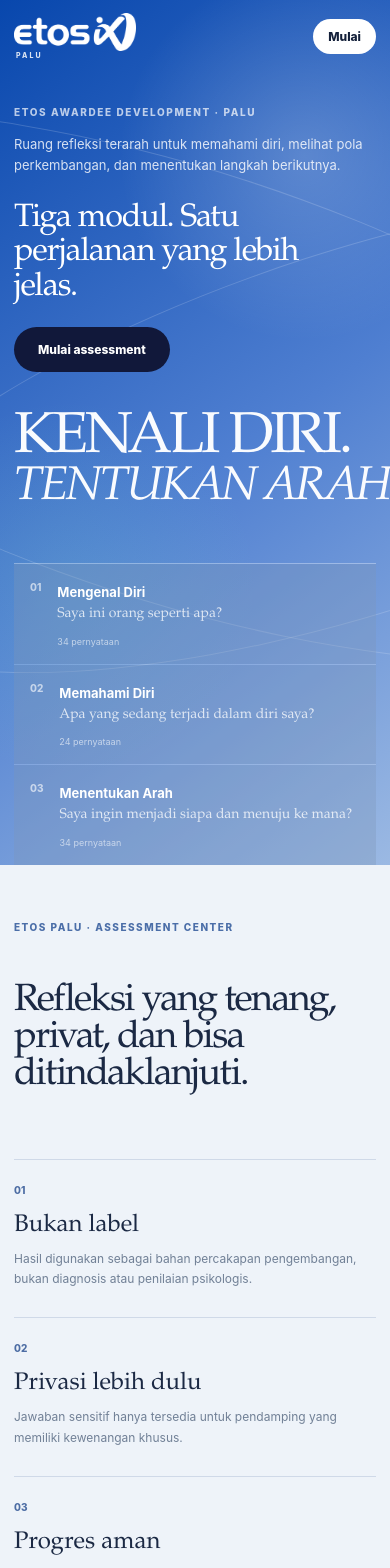
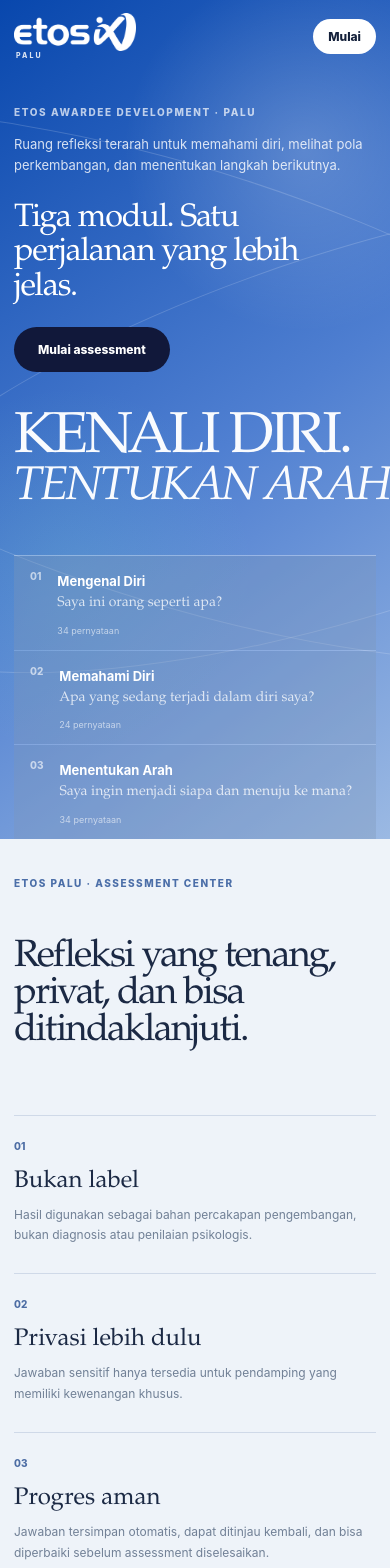
Before and after one commit to shadiqalfatih2-sudo/asasemen-etos, a Next.js app: page / in a window 390 px wide. Shown: the top 1568 px of the page. Built offline with nearby package versions, Linux system fonts and the light colour scheme.

Commit message:
Raise reflection section and tighten hero transition

```diff
--- a/app/hero-responsive.css
+++ b/app/hero-responsive.css
@@ -4,27 +4,31 @@
 .hero-stage{padding-top:58px;gap:clamp(48px,7vw,92px);align-items:end}
 .hero-note{max-width:370px}
 .hero-cta{max-width:360px}
-.hero-display{padding:56px 0 76px}
+.hero-display{padding:56px 0 58px}
 .hero-display h1{font-size:clamp(72px,9.35vw,142px);line-height:.83;letter-spacing:-.055em;max-width:100%}
 .hero-display h1 em{display:block;margin-left:clamp(72px,9vw,138px);font-size:.9em;line-height:.88;white-space:nowrap}
 .hero-modules{margin-top:0}
+.hero-modules article{padding-top:17px;padding-bottom:17px}
+.principles{padding-top:50px}
 .brand-lockup{display:inline-flex;flex-direction:column;align-items:flex-start;line-height:1}
 .brand-region{margin-top:1px;padding-left:3px;font-size:9px;line-height:1;font-weight:800;letter-spacing:.32em;text-transform:uppercase}
 
 @media (min-width:901px) and (max-width:1220px){
   .hero-stage{padding-top:50px;gap:56px}
-  .hero-display{padding:50px 0 68px}
+  .hero-display{padding:50px 0 54px}
   .hero-display h1{font-size:clamp(78px,9.1vw,112px)}
   .hero-display h1 em{margin-left:clamp(52px,7vw,86px);font-size:.88em}
+  .principles{padding-top:46px}
 }
 
 @media (min-width:901px) and (max-height:820px){
   .nav-wrap{height:76px}
   .hero-stage{padding-top:32px}
-  .hero-display{padding:38px 0 52px}
+  .hero-display{padding:38px 0 42px}
   .hero-display h1{font-size:clamp(72px,8.35vw,118px)}
   .hero-display h1 em{font-size:.87em;margin-left:clamp(44px,6.5vw,94px)}
-  .hero-modules article{padding-top:17px;padding-bottom:17px}
+  .hero-modules article{padding-top:14px;padding-bottom:14px}
+  .principles{padding-top:38px}
 }
 
 @media (max-width:900px){
@@ -32,9 +36,10 @@
   .hero-stage{grid-template-columns:1fr;gap:30px;padding-top:34px;align-items:start}
   .hero-note{max-width:520px}
   .hero-cta{justify-self:start;max-width:430px}
-  .hero-display{padding:46px 0 58px}
+  .hero-display{padding:46px 0 50px}
   .hero-display h1{font-size:clamp(60px,11vw,86px);line-height:.88;letter-spacing:-.05em}
   .hero-display h1 em{margin-left:0;font-size:.82em;line-height:.94;white-space:nowrap}
+  .principles{padding-top:44px}
 }
 
 @media (max-width:600px){
@@ -43,24 +48,28 @@
   .hero-stage{padding-top:28px;gap:26px}
   .hero-note p{max-width:33rem;font-size:13px;line-height:1.62}
   .hero-cta h2{font-size:clamp(27px,8.3vw,36px);max-width:330px}
-  .hero-display{padding:42px 0 52px}
+  .hero-display{padding:42px 0 44px}
   .hero-display h1{font-size:clamp(48px,14.8vw,72px);line-height:.9;letter-spacing:-.055em}
   .hero-display h1 em{font-size:.82em;line-height:.96}
+  .hero-modules article{padding-top:14px;padding-bottom:14px}
+  .principles{padding-top:38px}
   .brand-logo{width:122px}
   .brand-region{font-size:7px;letter-spacing:.3em;padding-left:2px}
 }
 
 @media (max-width:380px){
-  .hero-display{padding:38px 0 46px}
+  .hero-display{padding:38px 0 40px}
   .hero-display h1{font-size:clamp(45px,14.3vw,54px)}
   .hero-display h1 em{font-size:.8em}
   .hero-cta a{padding:13px 20px}
+  .principles{padding-top:34px}
 }
 
 @media (orientation:portrait) and (min-width:601px) and (max-width:900px){
   .hero-shell{min-height:100svh}
   .hero-stage{padding-top:44px}
-  .hero-display{padding-top:64px;padding-bottom:72px}
+  .hero-display{padding-top:58px;padding-bottom:54px}
   .hero-display h1{font-size:clamp(68px,11.2vw,88px)}
   .hero-display h1 em{font-size:.81em}
+  .principles{padding-top:46px}
 }
```
